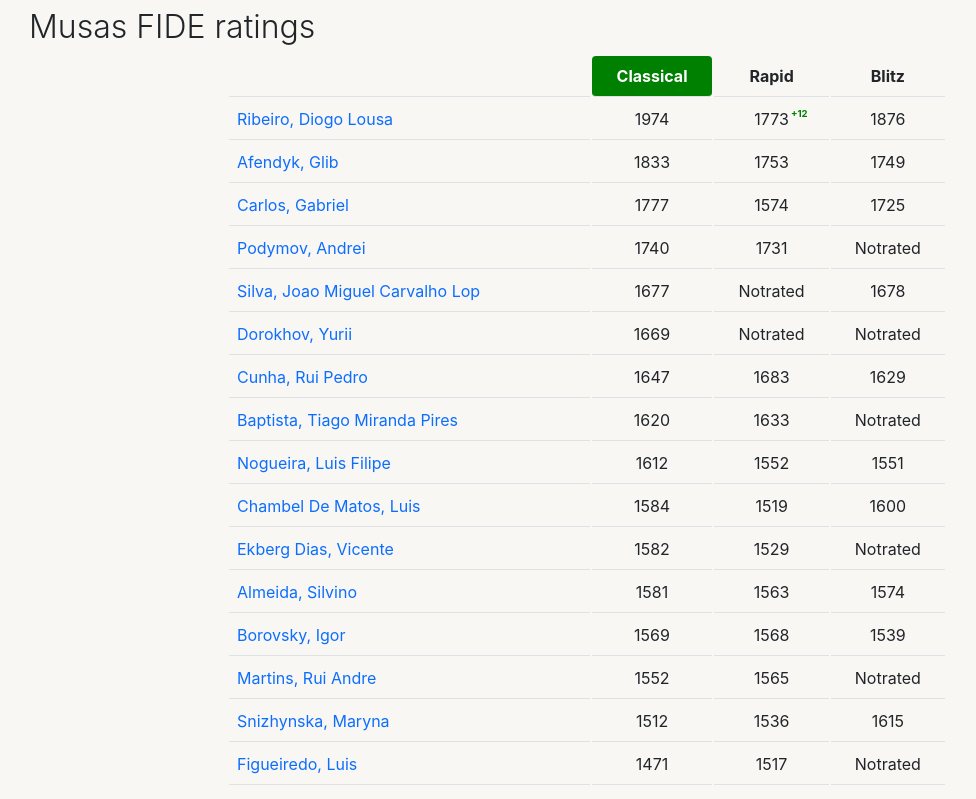
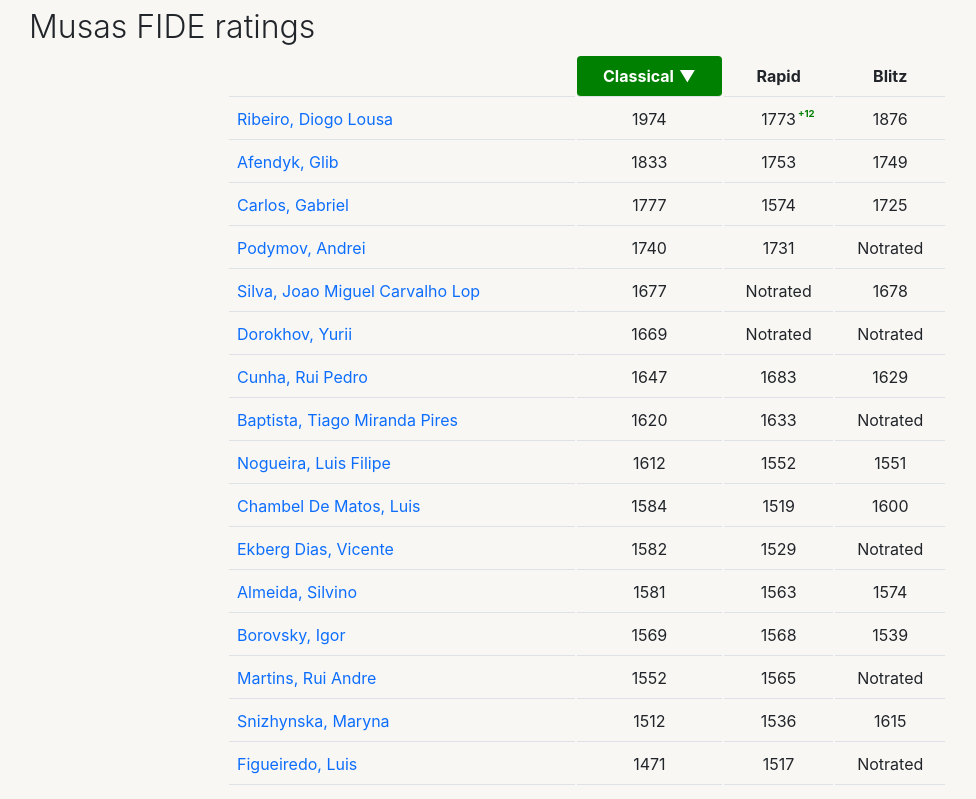
Before and after one commit to silvinomar/musas-fide-ratings, a React (Create React App) app: page / in a window 1280 px wide. Shown: the top 799 px of the page, without its empty margins (53-1029 px from the left). Built offline with nearby package versions, Linux system fonts and the light colour scheme.

Commit message:
added the down arrow to in the active table header

```diff
--- a/src/css/estilos.css
+++ b/src/css/estilos.css
@@ -69,6 +69,11 @@
     color: red;
   }
 
+  th.active::after{
+    content: '▼';
+    margin-left: 5px;
+  }
+
   .true::before{
     content: '+';
   }
```
